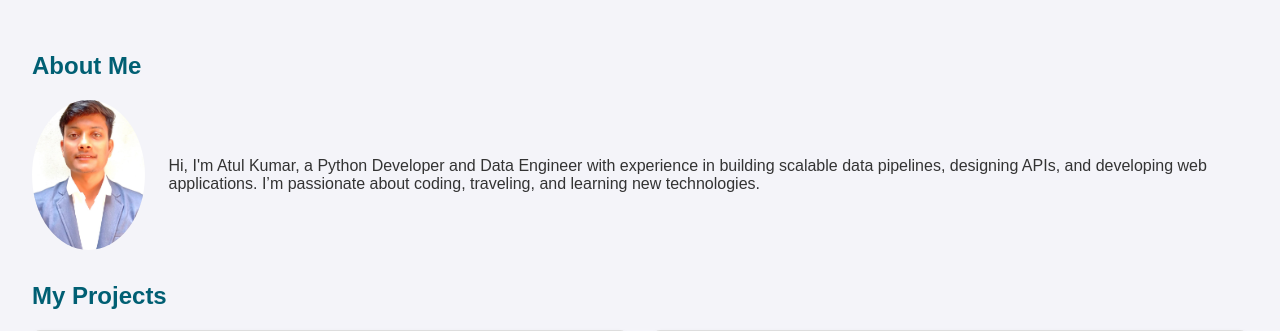
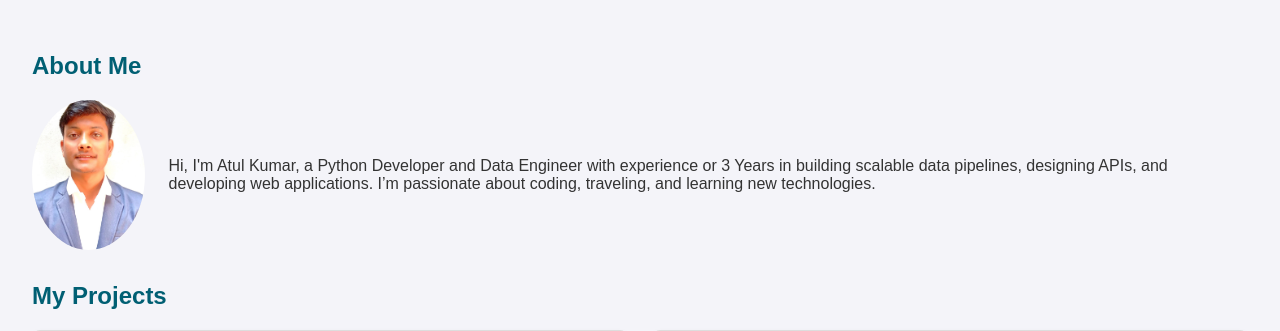
Before and after one commit to Atul9662/portfolio_atul, a Flask app: page /portfolio in a window 1280 px wide. Shown: the part 119-450 px from the top of the page. Run offline with Flask 3, Linux system fonts and the light colour scheme.

Commit message:
new change with pics and contact

```diff
--- a/templates/portfolio.html
+++ b/templates/portfolio.html
@@ -5,7 +5,7 @@
     <h2>About Me</h2>
     <div class="profile-section">
         <img src="{{ url_for('static', filename='images/profile.JPG') }}" alt="Profile Picture" class="profile-pic">
-        <p>Hi, I'm Atul Kumar, a Python Developer and Data Engineer with experience in building scalable data pipelines, designing APIs, and developing web applications. I’m passionate about coding, traveling, and learning new technologies.</p>
+        <p>Hi, I'm Atul Kumar, a Python Developer and Data Engineer with experience or 3 Years in building scalable data pipelines, designing APIs, and developing web applications. I’m passionate about coding, traveling, and learning new technologies.</p>
     </div>
 </section>
 
```
